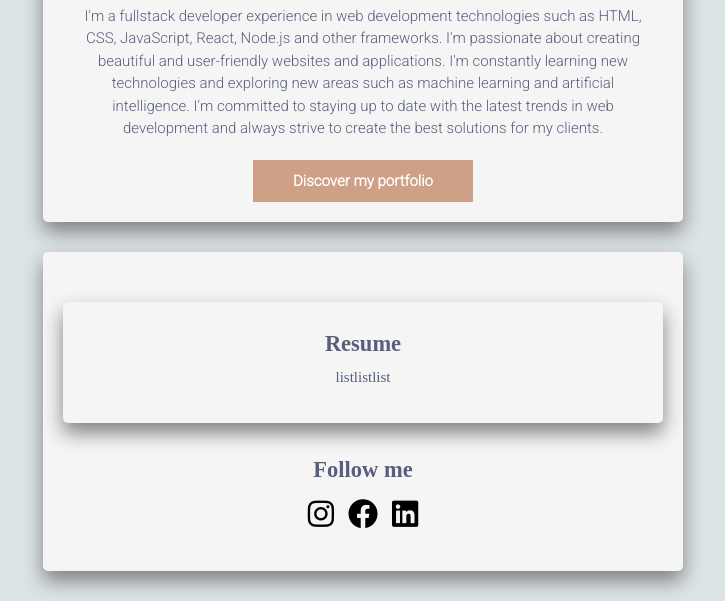
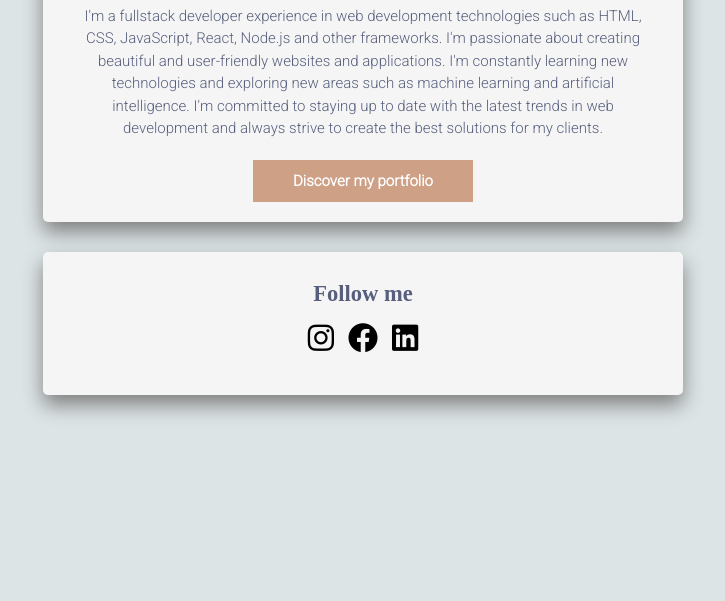
Before and after one commit to switzzlife/profile, a plain HTML site: page index.html in a window 1280 px wide. Shown: the part 307-908 px from the top of the page, without its empty margins (277-1002 px from the left). After the commit the page ends 800 px from the top, so only its background shows below. Drawn offline with Linux system fonts and the light colour scheme.

Commit message:
remove new deck

```diff
--- a/index.html
+++ b/index.html
@@ -20,15 +20,6 @@
       </header>
   </div>
   <div class="card">
-  <div class="card">
-    <h2>Resume</h2>
-    <ul>
-      <li>list</li>
-      <li>list</li>
-      <li>list</li>
-    </ul>
-  </div>
-
     <footer>
       <h2>Follow me</h2>
       <ul>
```
